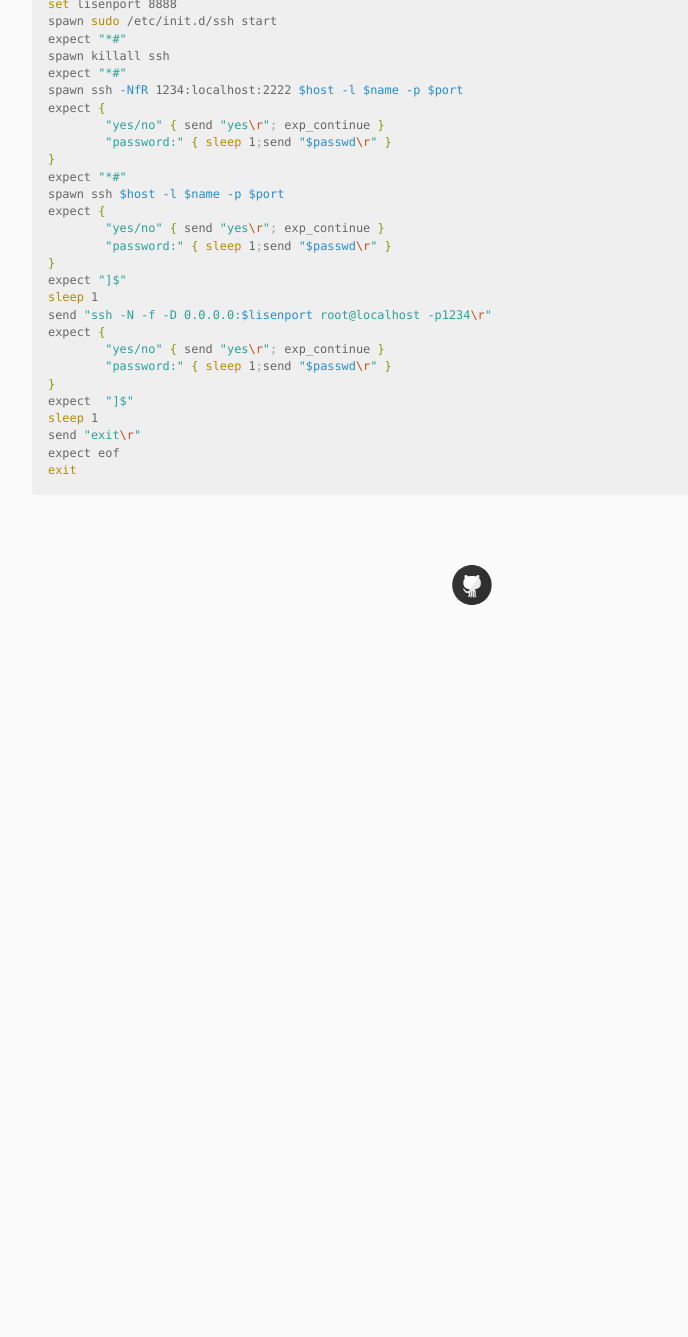
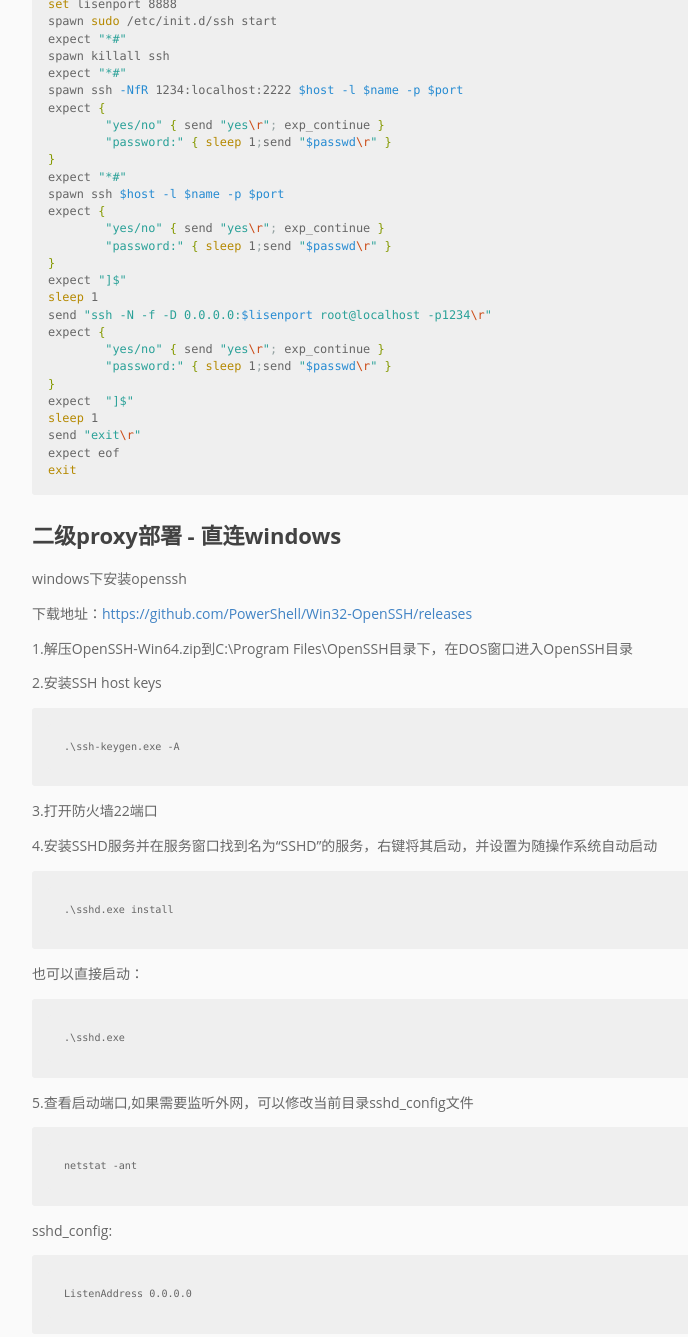
Before and after one commit to pingmalu/pingmalu.github.io, a Jekyll site: the page built from _posts/2015-11-24-二级proxy部署.md, in a window 1280 px wide and 1400 px high, scrolled down 2043 px. Shown: the top 1337 px of the window, without its empty margins (168-856 px from the left). Built offline with Jekyll 4.4.1, drawn with Linux system fonts in a browser that asks for light colours; nearby versions of some CDN libraries; before the commit the page ends 2673 px from its top, so only the background shows below that.

Commit message:
'update'

```diff
--- a/_posts/2015-11-24-二级proxy部署.md
+++ b/_posts/2015-11-24-二级proxy部署.md
@@ -105,3 +105,34 @@ send "exit\r"
 expect eof
 exit
 {% endhighlight %}
+
+
+# 二级proxy部署 - 直连windows
+
+windows下安装openssh
+
+下载地址：[https://github.com/PowerShell/Win32-OpenSSH/releases](https://github.com/PowerShell/Win32-OpenSSH/releases)
+
+1.解压OpenSSH-Win64.zip到C:\Program Files\OpenSSH目录下，在DOS窗口进入OpenSSH目录
+
+2.安装SSH host keys
+
+	.\ssh-keygen.exe -A
+
+3.打开防火墙22端口
+
+4.安装SSHD服务并在服务窗口找到名为“SSHD”的服务，右键将其启动，并设置为随操作系统自动启动
+
+	.\sshd.exe install
+
+也可以直接启动：
+
+	.\sshd.exe
+
+5.查看启动端口,如果需要监听外网，可以修改当前目录sshd_config文件
+
+	netstat -ant
+
+sshd_config:
+
+	ListenAddress 0.0.0.0
```
